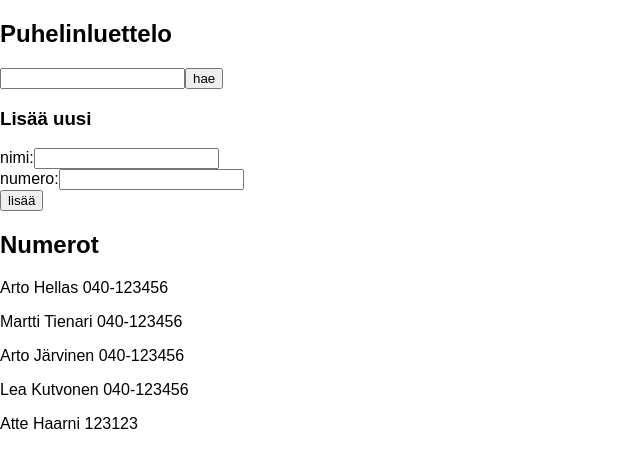
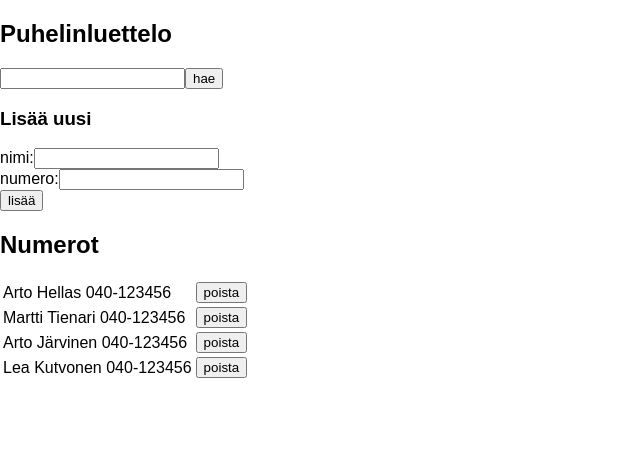
Before and after one commit to Ajhaa/HY-FullStack, a React (Create React App) app in the folder osa_2/puhelinluettelo/: page / in a window 1280 px wide. Shown: the top 468 px of the page, without its empty margins (0-640 px from the left). Built offline with nearby package versions, Linux system fonts and the light colour scheme; data requests are answered from the project's data file.

Commit message:
Lisätty poistamistoiminnallisuus

```diff
--- a/osa_2/puhelinluettelo/db.json
+++ b/osa_2/puhelinluettelo/db.json
@@ -19,11 +19,6 @@
       "name": "Lea Kutvonen",
       "number": "040-123456",
       "id": 4
-    },
-    {
-      "name": "Atte Haarni",
-      "number": "123123",
-      "id": 5
     }
   ]
 }
--- a/osa_2/puhelinluettelo/src/App.js
+++ b/osa_2/puhelinluettelo/src/App.js
@@ -1,8 +1,8 @@
 import React from 'react'
 import axios from 'axios'
 
-const Button = ({ name, type }) => (
-  <button type={type}>{name}</button>
+const Button = ({ onClick, name, type }) => (
+  <button onClick={onClick} type={type}>{name}</button>
 )
 
 const Input = ({ name, onChange, value }) => (
@@ -12,10 +12,20 @@ const Input = ({ name, onChange, value }) => (
   </div>
 )
 
-const Persons = ({ persons, filter }) => (
-  <div>
-    {persons.filter(p => p.name.toLowerCase().indexOf(filter.toLowerCase()) !== -1).map(f => <p key={f.id}>{f.name + ' ' + f.number}</p>)}
-  </div>
+const Persons = ({ persons, filter, deleteName }) => (
+  <table>
+    <tbody>
+      {persons.filter(p => p.name.toLowerCase().indexOf(filter.toLowerCase()) !== -1)
+        .map(f =>
+          <tr key={f.id}>
+
+            <td>{f.name + ' ' + f.number}</td>
+            <td><Button onClick={deleteName(f.id)} name={"poista"} type={"button"} /></td>
+
+          </tr>
+        )}
+    </tbody>
+  </table>
 )
 
 
@@ -38,7 +48,16 @@ class App extends React.Component {
         this.setState({ persons: response.data })
       })
   }
-
+  deleteName = (id) => {
+    return () => {
+      let url = `http://localhost:3001/persons/${id}`
+      axios
+        .delete(url)
+        .then(response => {
+          this.setState({persons: this.state.persons.filter(p => p.id !== id)})
+        })
+    }
+  }
   handleChange = (event, t) => {
     this.setState({ [t]: event.target.value })
   }
@@ -78,7 +97,7 @@ class App extends React.Component {
       <div>
         <h2>Puhelinluettelo</h2>
         <input onChange={(e) => this.handleChange(e, 'filterText')} />
-        <button type="button" onClick={this.filterNumber}>hae</button>
+        <Button type={'button'} onClick={this.filterNumber} name={'hae'} />
         <h3>Lisää uusi</h3>
         <form onSubmit={this.addNumber}>
           <Input
@@ -94,7 +113,8 @@ class App extends React.Component {
           <Button name={'lisää'} type={'submit'} />
         </form>
         <h2>Numerot</h2>
-        <Persons persons={this.state.persons} filter={this.state.filter} />
+
+        <Persons deleteName={this.deleteName} persons={this.state.persons} filter={this.state.filter} />
       </div>
     )
   }
```
